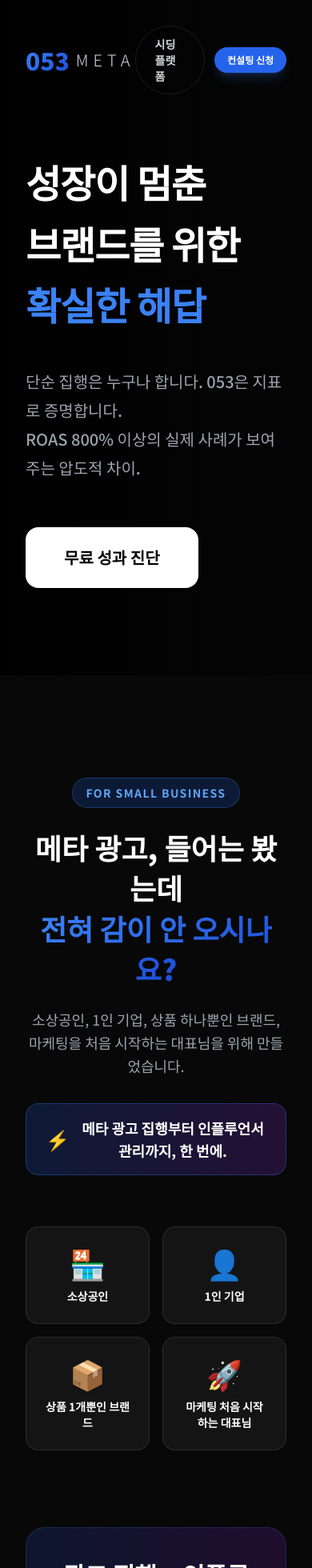
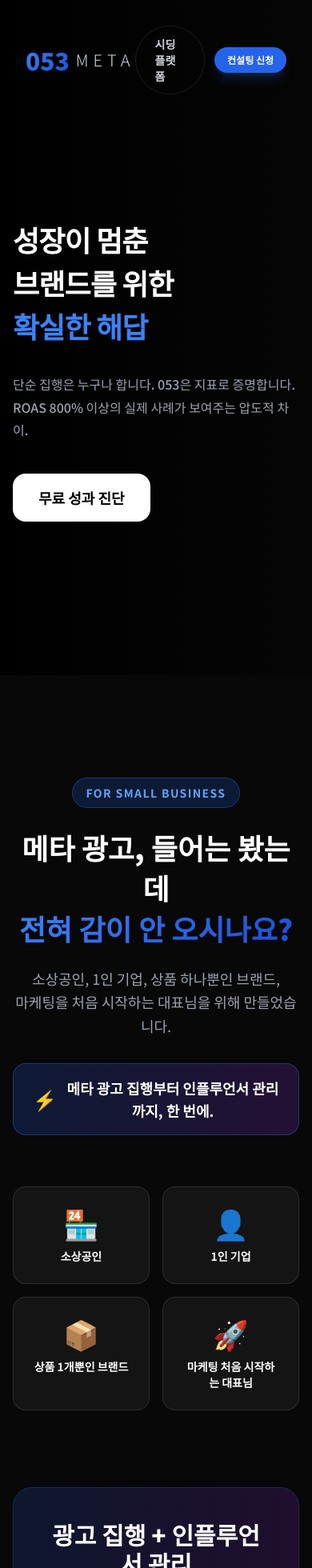
Before and after one commit to hagojob101-home/seeding-platform, a Next.js app: page / in a window 390 px wide. Shown: the top 1960 px of the page at 80% size. Built offline with nearby package versions, Linux system fonts and the light colour scheme.

Commit message:
메인 페이지 모바일 전체 최적화

```diff
--- a/pages/index.js
+++ b/pages/index.js
@@ -81,23 +81,23 @@ export default function Home() {
           <spline-viewer url="https://prod.spline.design/YvZ1-d16xfXxsqph/scene.splinecode"></spline-viewer>
         `}} />
         <div className="absolute inset-0 bg-gradient-to-r from-black via-black/40 to-transparent z-10 pointer-events-none"></div>
-        <div className="relative z-20 max-w-7xl mx-auto px-8 w-full">
+        <div className="relative z-20 max-w-7xl mx-auto px-4 md:px-8 w-full">
           <div className="max-w-4xl">
-            <h1 className="text-5xl md:text-7xl lg:text-[80px] font-black leading-[1.6] mb-10 tracking-tight">
+            <h1 className="text-4xl md:text-7xl lg:text-[80px] font-black leading-[1.5] mb-8 tracking-tight">
               성장이 멈춘<br/>브랜드를 위한<br/><span className="text-blue-500">확실한 해답</span>
             </h1>
-            <p className="text-xl md:text-2xl text-gray-400 mb-14 leading-[1.8] max-w-2xl font-medium">
+            <p className="text-base md:text-2xl text-gray-400 mb-10 leading-[1.8] max-w-2xl font-medium">
               단순 집행은 누구나 합니다. 053은 지표로 증명합니다.<br/>
               ROAS 800% 이상의 실제 사례가 보여주는 압도적 차이.
             </p>
-            <a href="#apply" className="bg-white text-black px-12 py-6 rounded-2xl font-black text-xl hover:scale-105 transition-all inline-block">무료 성과 진단</a>
+            <a href="#apply" className="bg-white text-black px-8 md:px-12 py-4 md:py-6 rounded-2xl font-black text-lg md:text-xl hover:scale-105 transition-all inline-block">무료 성과 진단</a>
           </div>
         </div>
       </section>
 
       {/* 서비스 소개 섹션 */}
       <section className="py-32 bg-[#080808] relative">
-        <div className="max-w-7xl mx-auto px-8">
+        <div className="max-w-7xl mx-auto px-4 md:px-8">
 
           {/* 타겟 공감 헤드라인 */}
           <div className="text-center mb-16">
@@ -147,7 +147,7 @@ export default function Home() {
               </div>
               <div className="w-px bg-white/10" />
               <div className="text-center">
-                <p className="text-3xl font-black text-purple-400">3시간</p>
+                <p className="text-3xl font-black text-purple-400 whitespace-nowrap">3시간</p>
                 <p className="text-gray-400 text-sm mt-1">이내 담당자 연락</p>
               </div>
               <div className="w-px bg-white/10" />
```
